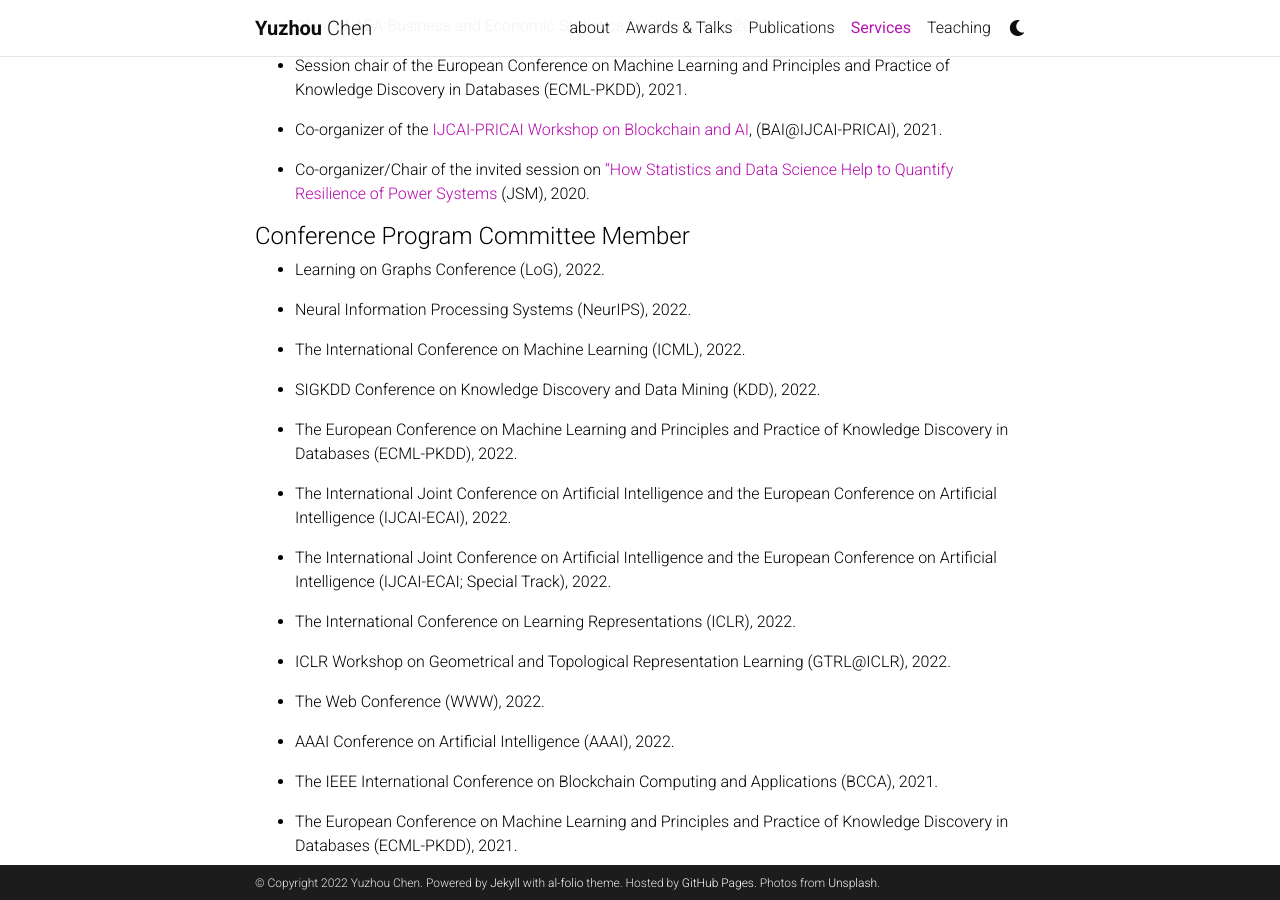
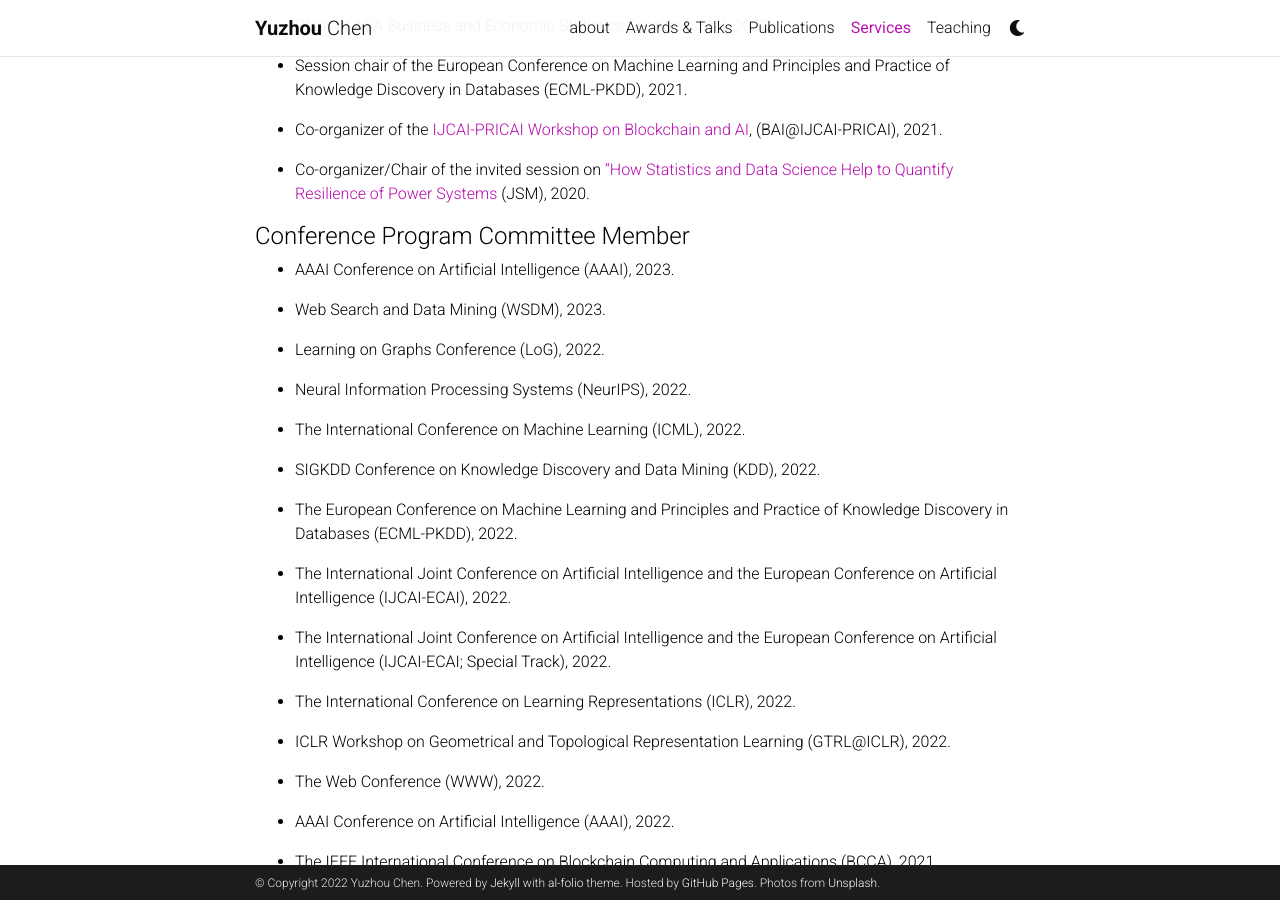
Before and after one commit to yuzhouguangc/yuguang_website, a Jekyll site: the page built from _pages/services.md, in a window 1280 px wide and 900 px high, scrolled down 324 px. Built offline with Jekyll 4.4.1, drawn with Linux system fonts in a browser that asks for light colours; comment, search, counter and statistics services are not loaded; a style sheet for code colours, icons or effects is not loaded.

Commit message:
Update services.md

```diff
--- a/_pages/services.md
+++ b/_pages/services.md
@@ -23,6 +23,12 @@ nav: true
 
 
 #### Conference Program Committee Member
+- AAAI Conference on Artificial Intelligence (AAAI), 2023.
+
+
+- Web Search and Data Mining (WSDM), 2023.
+
+
 - Learning on Graphs Conference (LoG), 2022.
 
 - Neural Information Processing Systems (NeurIPS), 2022.
```
